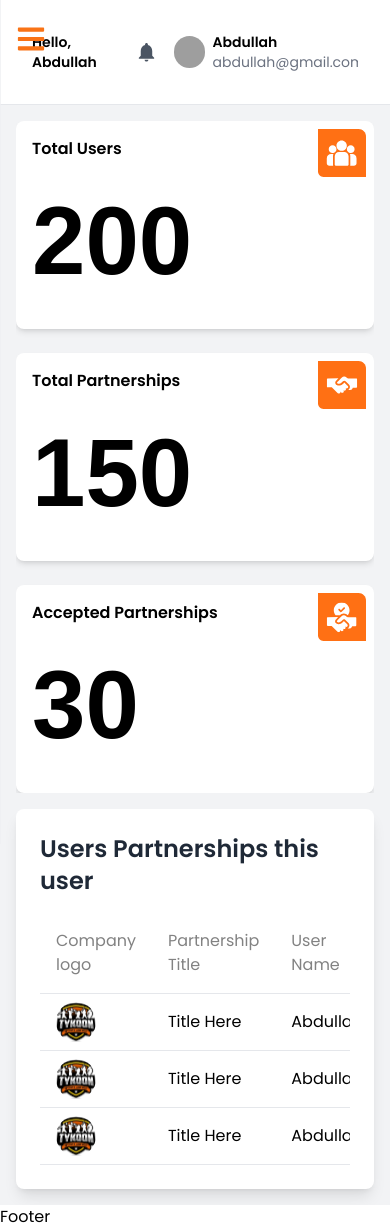
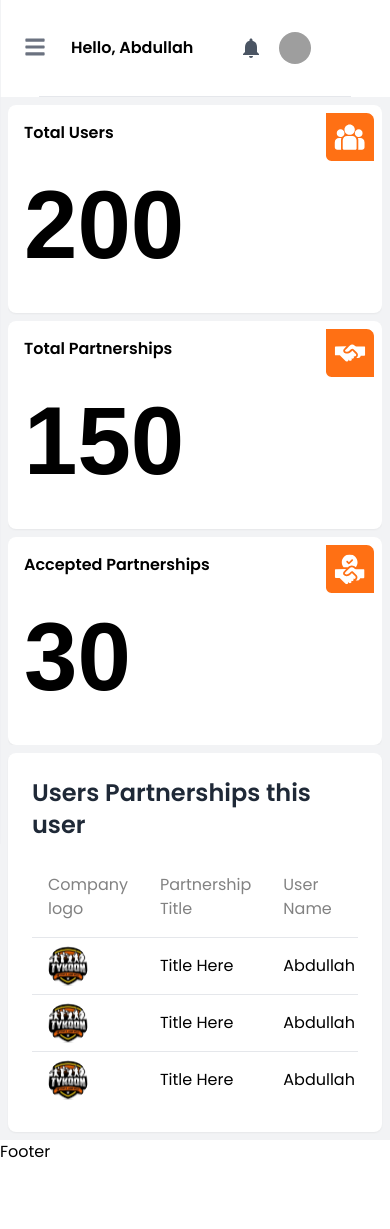
Before and after one commit to mohsin8888/tykoon, a React (Create React App) app: page / in a window 390 px wide. After the commit the page ends 1164 px from the top, so only its background shows below. Built offline with nearby package versions, Linux system fonts and the light colour scheme; grey boxes are pictures that could not be loaded; a web font is replaced by a local one.

Commit message:
responsive

```diff
--- a/src/Routes/index.js
+++ b/src/Routes/index.js
@@ -28,7 +28,7 @@ const Router = createBrowserRouter([
         element: <Chat />, // Chat page route
       },
       {
-        path: "/partnershipz",
+        path: "/partnership",
         element: <Partnership />, // Partnership page route
       },
       {
@@ -36,7 +36,7 @@ const Router = createBrowserRouter([
         element: <SocialMedia />, // Social Media page route
       },
       {
-        path: "/usersz",
+        path: "/users",
         element: <Users />, // Users page route
       },
       {
--- a/src/components/Card/Usercard.jsx
+++ b/src/components/Card/Usercard.jsx
@@ -8,7 +8,7 @@ export const Usercard = ({
 }) => {
   return (
    <>
-    <div class={`relative bg-white shadow-md rounded-lg p-4 ${CustomClass}`}>
+    <div class={`relative bg-white  shadow-sm rounded-lg p-4 ${CustomClass}`}>
             <div class="text-[1rem] .poppins font-[600] text-black ">
               {Heading}
             </div>
@@ -17,7 +17,7 @@ export const Usercard = ({
               {Text}
             </div>
 
-            <div class="absolute top-0 right-0  p-2 rounded">
+            <div class="absolute top-0 right-0  p-2 ">
               <img src={Icon} alt="User Icon" class="w-12 h-12" />
             </div>
           </div>
--- a/src/components/Header.jsx
+++ b/src/components/Header.jsx
@@ -3,10 +3,10 @@ import { MdNotifications } from 'react-icons/md';
 export const Header = () => {
   return (
     <>
-    <div className=''>
-     <div className="  flex justify-between items-center  p-8 sm:p-4 bg-white  border-b border-gray-200 sm:ml-60">
-      <div className="flex items-center ">
-        <p className=" text-sm sm:text-lg font-semibold">Hello, Abdullah</p>
+   <div className='w-[80%] sm:w-[100%] mx-auto'>
+  <div className="flex justify-between items-center p-8 sm:p-4 bg-white border-b border-gray-200 sm:ml-16 lg:ml-60 xl:ml-70">
+    <div className="flex items-center">
+      <p className="text-base sm:text-lg font-semibold">Hello, Abdullah</p>
     </div>
     <div className="flex items-center">
       {/* Notification Icon */}
@@ -14,13 +14,14 @@ export const Header = () => {
       {/* Profile Section */}
       <img src="profile-image-url.jpg" alt="User Profile" className="w-8 h-8 rounded-full mr-2" />
       <div className="text-sm">
-          <p className="font-semibold">Abdullah</p>
-          <p className="text-gray-500">abdullah@gmail.com</p>
+        <p className="font-semibold hidden sm:block">Abdullah</p>
+        <p className="text-gray-500 hidden sm:block">abdullah@gmail.com</p> {/* Hidden on small screens */}
       </div>
     </div>
   </div>
 </div>
 
+
     </>
   )
 }
--- a/src/components/Sidebar.jsx
+++ b/src/components/Sidebar.jsx
@@ -11,13 +11,13 @@ export const Sidebar = () => {
   };
 
   return (
-    <div>
+    <div onClick={() => setIsOpen(!isOpen)}>
       {/* Sidebar Toggle Button for smaller screens */}
       <button
-        className="lg:hidden fixed top-6 left-4 z-50 text-orange-500"
+        className="lg:hidden fixed  top-9 sm:top-6 left-6 z-50 text-gray-500"
         onClick={handleToggle}
       >
-        {isOpen ? <FaTimes size={30} /> : <FaBars size={30} />}
+        {isOpen ? <FaTimes size={30} /> : <FaBars size={22} />}
       </button>
 
       {/* Sidebar container */}
@@ -32,7 +32,7 @@ export const Sidebar = () => {
               <img src={logo} alt="Logo" className="h-10 w-10" />
               <span className="text-xl font-bold">Admin Panel</span>
             </div>
-            <nav className="mt-16 space-y-4">
+            <nav className=" mt-8 sm:mt-16 space-y-4">
               {navItems.map((item, index) => (
                 <NavLink
                   key={index}
--- a/src/layout/DashboardLayout.jsx
+++ b/src/layout/DashboardLayout.jsx
@@ -10,7 +10,7 @@ export const DashboardLayout = () => {
       <Sidebar className="w-full md:w-1/4 lg:w-1/5" />
       <div className="flex-1 flex flex-col">
         <Header />
-        <main className="flex-1 bg-[#f2f3f5] p-4 lg:ml-60 ">
+        <main className="flex-1 bg-[#f2f3f5] p-2 lg:ml-60 ">
           <Outlet />
         </main>
         <Footer />
--- a/src/pages/Dashboard.jsx
+++ b/src/pages/Dashboard.jsx
@@ -4,12 +4,12 @@ import usericon from "../assets/images/usericon.svg";
 import Partnershipicon from "../assets/images/Partnershipicon.svg";
 import Accepticon from "../assets/images/acceptpartnershipicon.svg";
 import { FaEllipsisV } from 'react-icons/fa';
-import {partnershipitem} from '../data/partnershipsData'; // Import your data
+import { partnershipitem } from '../data/partnershipsData'; // Import your data
+
 export const Dashboard = () => {
   return (
     <>
-
-      <div class="grid grid-cols-1 sm:grid-cols-2 lg:grid-cols-3 gap-6 mb-4">
+      <div className="grid grid-cols-1 sm:grid-cols-2 lg:grid-cols-3 gap-2 mb-2">
         <Usercard Heading="Total Users" Text="200" Icon={usericon} />
         <Usercard
           Heading="Total Partnerships"
@@ -18,9 +18,10 @@ export const Dashboard = () => {
         />
         <Usercard Heading="Accepted Partnerships" Text="30" Icon={Accepticon} />
       </div>
-      <div className="bg-white p-6 rounded-lg shadow-lg">
+
+      <div className="bg-white p-6 rounded-lg shadow-sm">
         <h2 className="text-2xl font-semibold text-gray-800 mb-4">Users Partnerships this user</h2>
-      <div className="overflow-y-auto overflow-x-auto max-h-64">
+        <div className="overflow-y-auto overflow-x-auto">
           <table className="min-w-full bg-white">
             <thead>
               <tr className="w-full text-[#828282] border-b border-gray-200 py-4">
@@ -34,7 +35,10 @@ export const Dashboard = () => {
             </thead>
             <tbody>
               {partnershipitem.map((item, index) => (
-              <tr key={index} className="border-b border-gray-200">
+                <tr
+                  key={index}
+                  className={`px-4 py-2 ${index !== partnershipitem.length - 1 ? 'border-b border-gray-200' : ''}`}
+                >
                   <td className="px-4 py-2">
                     <img src={item.companyLogo} alt="Logo" className="w-10 h-10 rounded-full" />
                   </td>
@@ -45,14 +49,14 @@ export const Dashboard = () => {
                     <span
                       className={`px-3 py-1 text-xs font-semibold rounded-full ${
                         item.status
-                        ? 'text-green-600 bg-green-100'  // Status true, Completed
-                        : 'text-red-600 bg-red-100'      // Status false, In Progress or Failed
+                          ? 'text-green-600 bg-green-100' // Status true, Completed
+                          : 'text-red-600 bg-red-100'     // Status false, In Progress or Failed
                       }`}
                     >
                       {item.status ? 'Completed' : 'In Progress'}
                     </span>
                   </td>
-                <td className="px-4 py-2 text-right">
+                  <td className="px-4 py-2">
                     <button className="text-gray-600 focus:outline-none">
                       <FaEllipsisV />
                     </button>
@@ -63,12 +67,6 @@ export const Dashboard = () => {
           </table>
         </div>
       </div>
-
-
-
-
-
-
     </>
   );
 };
--- a/src/pages/Partnership.jsx
+++ b/src/pages/Partnership.jsx
@@ -50,7 +50,7 @@ export const Partnership = () => {
       {/* Modal for adding a partnership */}
       {showModal && (
   <div className="fixed inset-0 bg-gray-300 bg-opacity-50 flex justify-center mx-auto md:ml-40 items-center">
-    <div className="bg-white p-6 rounded-lg shadow-lg w-[90%] sm:w-[70%] h-[90%] sm:h-[70%]  ">
+    <div className="bg-white p-6 rounded-lg shadow-lg w-[90%] sm:w-[70%] h-[80%] sm:h-[70%]  ">
       <h2 className="text-2xl font-semibold text-gray-800 mb-4 text-center">
         Add Partnership
       </h2>
@@ -148,7 +148,10 @@ export const Partnership = () => {
             </thead>
             <tbody>
               {partnerships.map((partnership, index) => (
-                <tr key={index} className="border-b border-gray-200">
+                 <tr
+                 key={index}
+                 className={`px-4 py-2 ${index !== partnerships.length - 1 ? 'border-b border-gray-200' : ''}`}
+               >
                   <td className="px-4 py-2">
                     {typeof partnership.companyLogo === "string" ? (
                       // Display if it's a URL string or image path
--- a/src/pages/SocialMedia.jsx
+++ b/src/pages/SocialMedia.jsx
@@ -131,7 +131,7 @@ export const SocialMedia = () => {
 
       {showAddCard && (
         <div className="fixed inset-0 bg-gray-800 bg-opacity-50 flex justify-center items-center">
-          <div className="bg-white w-[40%] p-6 rounded shadow-lg">
+          <div className="bg-white w-[90%] sm:w-[40%] p-6 rounded shadow-lg">
             <h2 className="text-xl font-bold mb-4">
               {isEdit ? "Edit Social Platform" : "Add Social Platform"}
             </h2>
--- a/src/pages/TermConditions.jsx
+++ b/src/pages/TermConditions.jsx
@@ -1,5 +1,6 @@
 import React, { useState } from "react";
-
+import { ToastContainer, toast } from "react-toastify";
+import 'react-toastify/dist/ReactToastify.css';
 export const TermConditions = () => {
   // State to track edit mode and content
   const [isEditable, setIsEditable] = useState(false);
@@ -23,6 +24,7 @@ export const TermConditions = () => {
     // Handle the save logic here (e.g., API request to save the updated content)
     setIsEditable(false);
     // alert("Terms & Conditions saved successfully!"); // For demonstration
+    toast.success("Content updated successfully!");
   };
 
   // Handle content change when editing
@@ -70,6 +72,8 @@ export const TermConditions = () => {
           Save
         </button>
       </div>
+       {/* Toast Container for notifications */}
+       <ToastContainer />
     </div>
   );
 };
```
Lines whose indentation alone changed are shown as unchanged.
